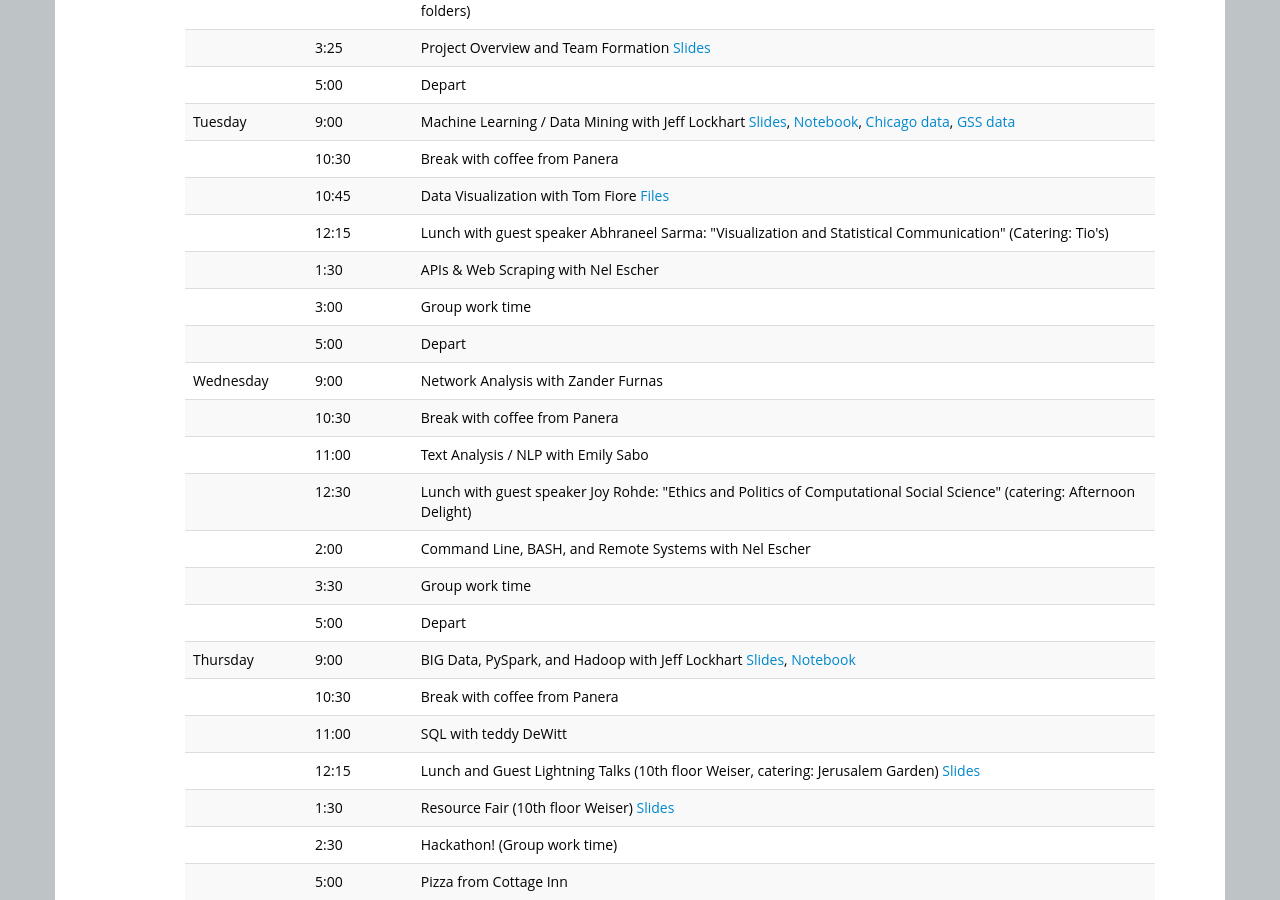
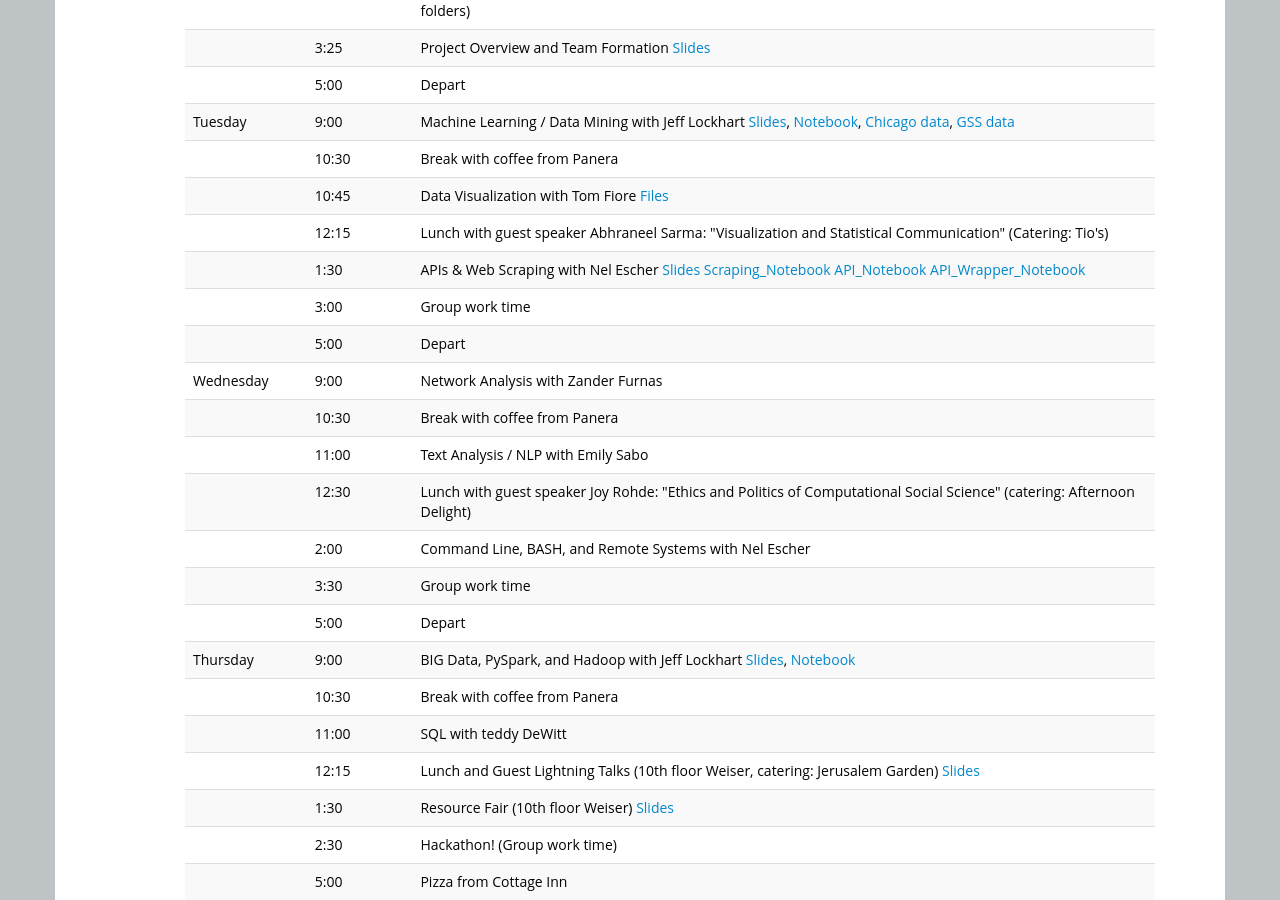
Before and after one commit to ICOSBigDataCamp/2019-summer-camp, a Jekyll site: the page built from index.html, in a window 1280 px wide and 900 px high, scrolled down 1349 px. Built offline with Jekyll 4.4.1, drawn with Linux system fonts in a browser that asks for light colours.

Commit message:
nel files

```diff
--- a/index.html
+++ b/index.html
@@ -152,7 +152,7 @@ Organizing committee: Elizabeth Bruch, Jerry Davis
   <tr> <td></td>       <td>10:30</td>   <td>Break with coffee from Panera</td> </tr>
   <tr> <td></td>       <td>10:45</td>   <td>Data Visualization with Tom Fiore <a href="data/Python_Plotting_2019_ThomasFiore.zip" target="_blank">Files</a></td> </tr>
   <tr> <td></td>       <td>12:15</td>   <td>Lunch with guest speaker Abhraneel Sarma: "Visualization and Statistical Communication" (Catering: Tio's)</td> </tr>
-  <tr> <td></td>       <td>1:30</td>   <td>APIs & Web Scraping with Nel Escher</td> </tr>
+  <tr> <td></td>       <td>1:30</td>   <td>APIs & Web Scraping with Nel Escher <a href="slides/APIs_Web_Scraping.pdf" target="_blank">Slides</a> <a href="data/wikipedia_scrape_finnish_olympians.ipynb" target="_blank">Scraping_Notebook</a> <a href="data/api_get_requests.ipynb" target="_blank">API_Notebook</a> <a href="data/reddit_api_wrapper.ipynb" target="_blank">API_Wrapper_Notebook</a></td> </tr>
   <tr> <td></td>       <td>3:00</td>   <td>Group work time</td> </tr>
   <tr> <td></td>       <td>5:00</td>   <td>Depart</td> </tr>
 
```
Also changed, not shown: 4 other files.
